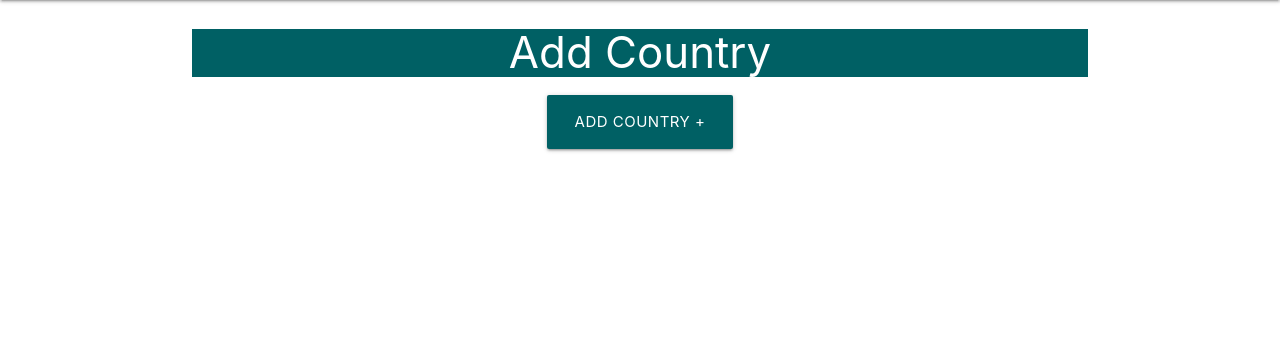
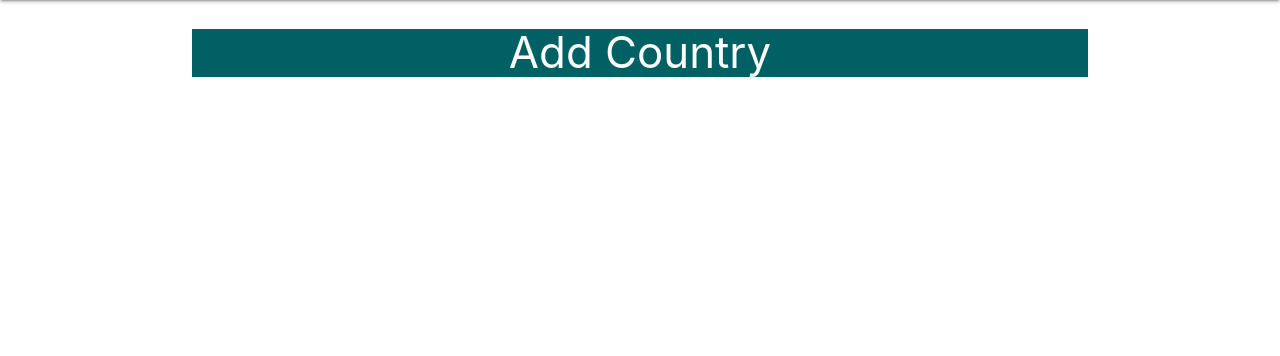
Before and after one commit to sniclasj/atletico-crud, a Flask app: page /add_country in a window 1280 px wide. Shown: the part 64-420 px from the top of the page. Run offline with Flask 2, Linux system fonts and the light colour scheme.

Commit message:
Remove code for add country button

```diff
--- a/atleticocrud/templates/add_country.html
+++ b/atleticocrud/templates/add_country.html
@@ -2,11 +2,5 @@
 {% block content %}
 <h3 class="cyan darken-4 center-align white-text">Add Country</h3>
 
-<div class="row">
-    <div class="col s12 center-align">
-        <a href="{{ url_for('add_country') }}" class="btn-large cyan darken-4 white-text">
-            Add Country +
-        </a>
-    </div>
-</div>
+
 {% endblock %}
```
